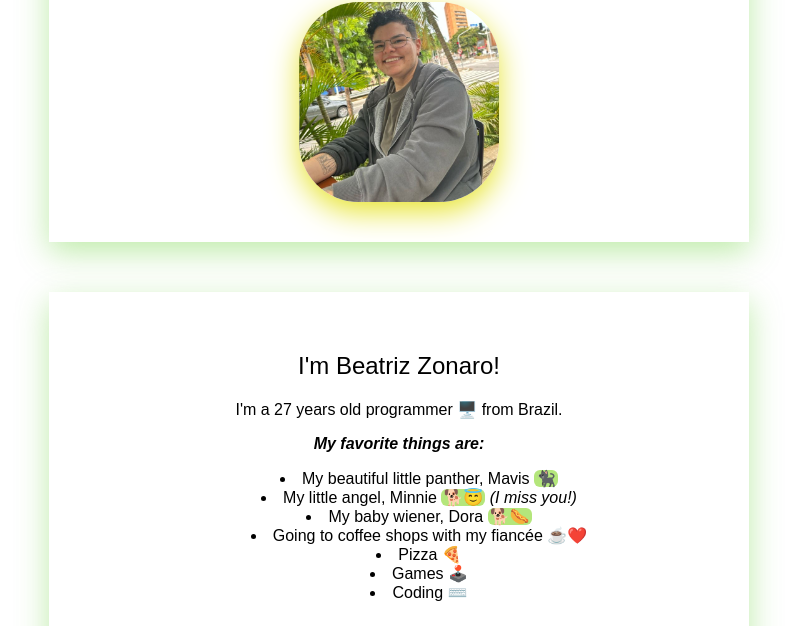
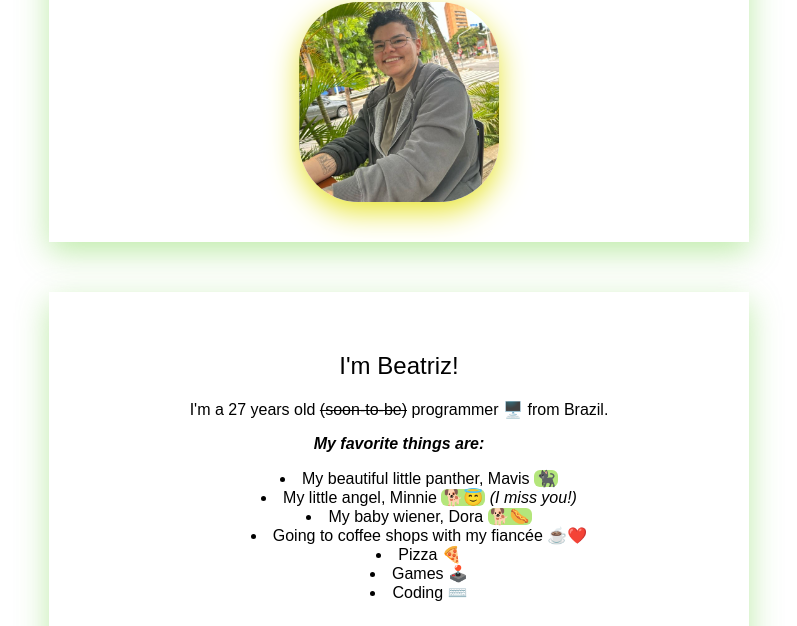
Before and after one commit to bezoc/profile, a plain HTML site: page index.html in a window 1280 px wide. Shown: the part 174-800 px from the top of the page, without its empty margins (241-1038 px from the left). Drawn offline with Linux system fonts and the light colour scheme; a web font is replaced by a local one.

Commit message:
make my profile prettier again

```diff
--- a/index.html
+++ b/index.html
@@ -18,8 +18,8 @@
         <img id="beatriz" src="images/me.jpeg" alt="my picture">
       </div>
       <div class="card">
-        <h2>I'm Beatriz Zonaro!</h2>
-        <p>I'm a 27 years old programmer 🖥️ from Brazil.</p>
+        <h2>I'm Beatriz!</h2>
+        <p>I'm a 27 years old <s>(soon-to-be)</s> programmer 🖥️ from Brazil.</p>
         <p><strong><em>My favorite things are:</em></strong></p>
         <ul class="fav-things-list">
           <li>My beautiful little panther, Mavis <a href="images/mavis.jpeg" alt="my cat mavis picture" target="_blank" class="btn">🐈‍⬛</a></li>
```
